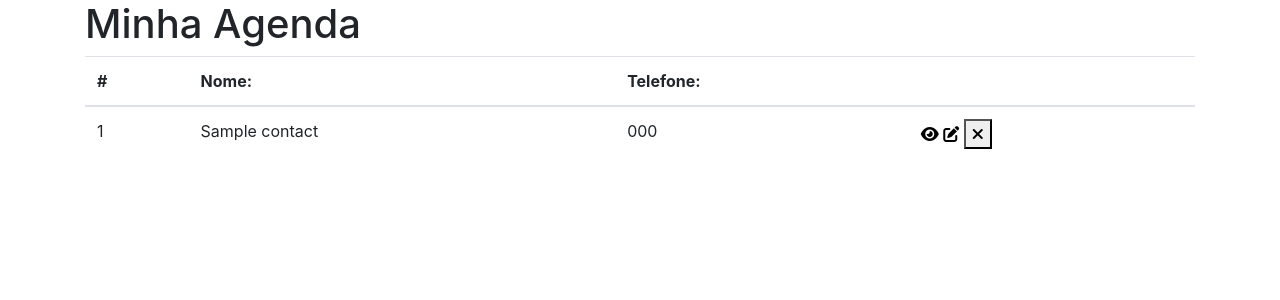
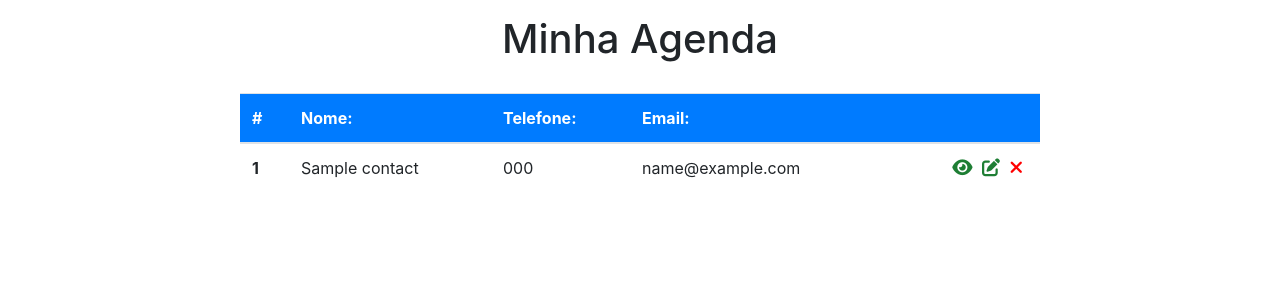
Before and after one commit to Andreysson-Araujo/agendaPHP, a PHP site: page / in a window 1280 px wide. Shown: the part 76-376 px from the top of the page. Run offline with PHP 8.4, Linux system fonts and the light colour scheme; tables that the repository leaves empty or names only in its code hold one stand-in row (values such as "Sample post"); a stand-in replaces the project's code that opens the database connection.

Commit message:
finalizando css da home

```diff
--- a/css/style.css
+++ b/css/style.css
@@ -7,6 +7,72 @@ a{
 .rlink{
     color: blue;
 }
-i{
-    color: #000;
+
+#main-title {
+    text-align: center;
+    margin: 15px 0 30px;
 }
+#contacts-table{
+    max-width: 800px;
+    margin:0 auto;
+}
+
+#contacts-table thead {
+    color: #FFF;
+    background-color: #007bff;
+}
+
+
+.col-id {
+    font-weight: bold;
+}
+
+.actions {
+    text-align: right;
+    width: 150px;
+}
+
+.actions i {
+    font-size: 1.125rem;
+    margin-right: .3125rem;
+}
+
+.check-icon {
+   color: #1e7e34;
+}
+
+.edit-icon {
+color: #007bff;
+}
+
+.delete-btn {
+    background-color: transparent;
+    border: none;
+    padding: 0;
+}
+
+.delete-icon {
+color: red;
+
+}
+
+
+
+
+
+
+
+#empty-list-text  {
+    text-align: center;
+}
+
+#msg {
+    color: #155724;
+    background-color: #D4EDDA;
+    border: 1px solid #C3E6CB;
+    padding: .625rem;
+    text-align: center;
+    max-width: 31.25rem;
+    margin: 0 auto;
+    margin-top: 1.875rem;
+}
--- a/index.php
+++ b/index.php
@@ -13,19 +13,21 @@
                     <th scope="col">#</th>
                     <th scope="col">Nome:</th>
                     <th scope="col">Telefone:</th>
+                    <th scope="col">Email:</th>
                     <th scope="col"></th>
                 </tr>
             </thead>
             <tbody>
                 <?php foreach($contacts as $contact):?>
                     <tr>
-                        <td scope="row"><?= $contact["id"] ?></td>
+                        <td scope="row" class="col-id"><?= $contact["id"] ?></td>
                         <td scope="row"><?= $contact["name"] ?></td>
                         <td scope="row"><?= $contact["phone"] ?></td>
+                        <td scope="row"><?= $contact["email"] ?></td>
                         <td class="actions">
                             <a href="#"><i class="fas fa-eye check-icon"></i></a>
                             <a href="#"><i class="fas fa-edit check-icon"></i></a>
-                            <button type="submit"><i class="fas fa-times delete-icon"></i></button>
+                            <button type="submit" class=delete-btn><i class="fas fa-times delete-icon"></i></button>
                         </td>
 
                     </tr>
```
